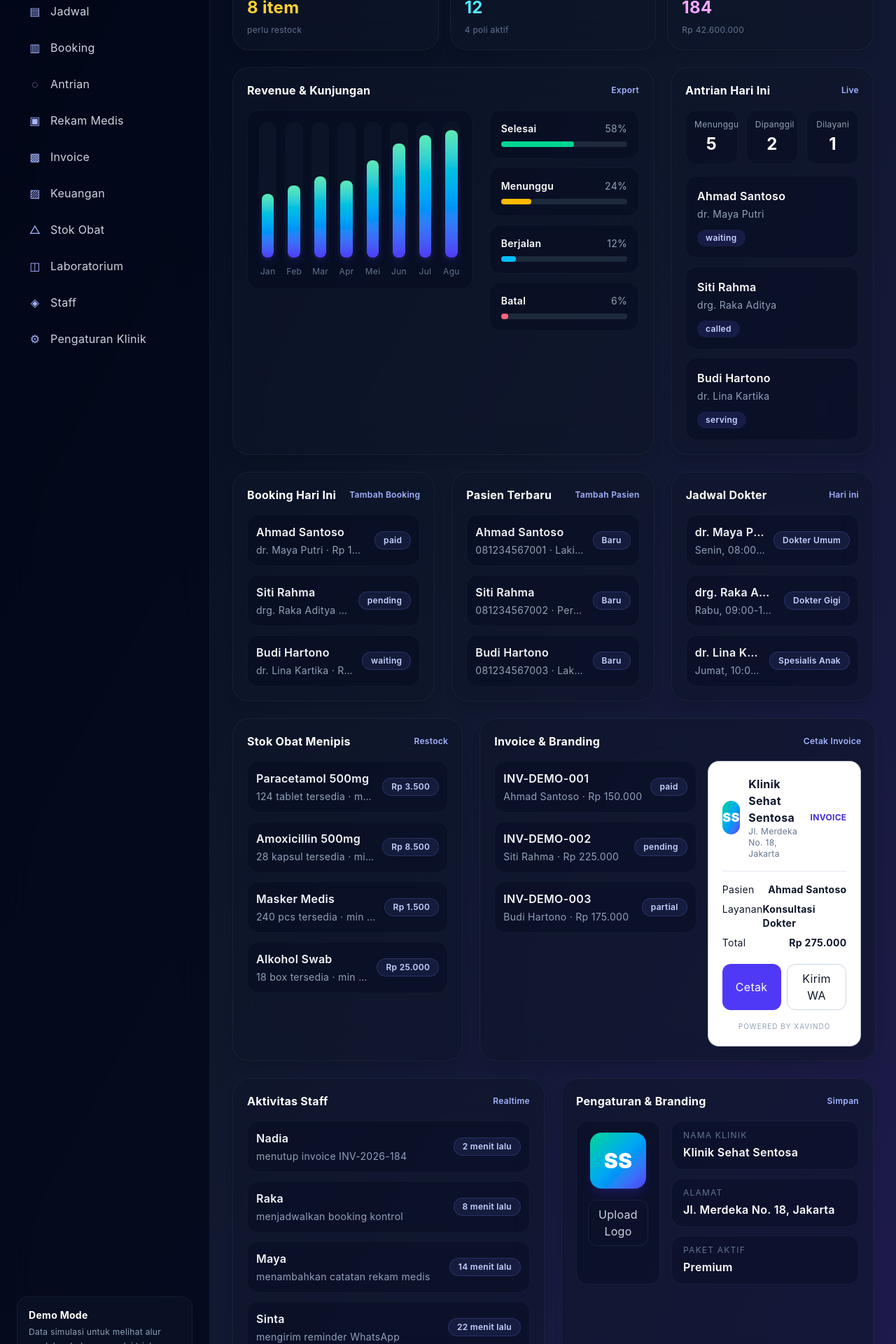
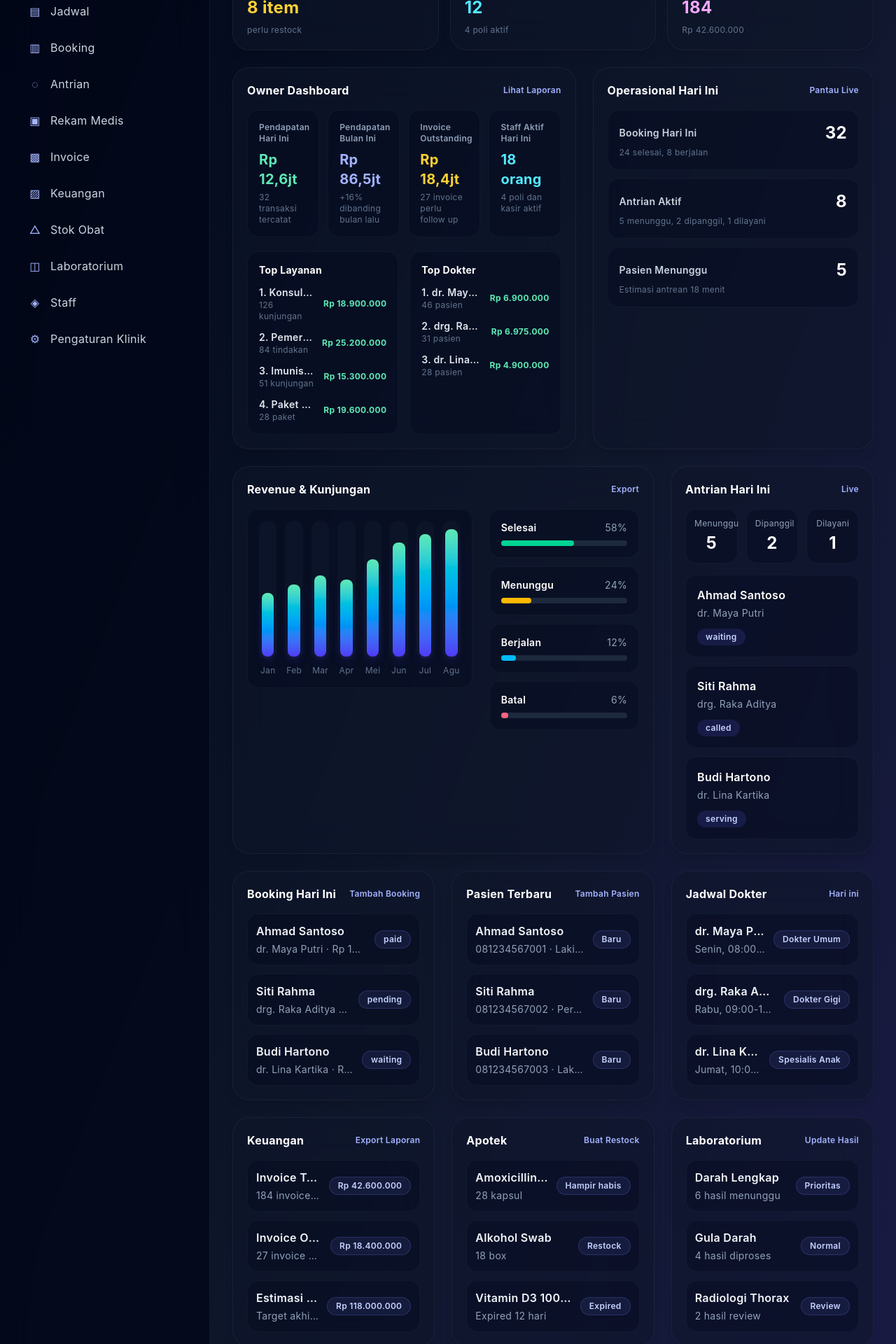
Before and after one commit to solusixavindo/klinik-, a Next.js app: page /demo in a window 1280 px wide. Shown: the part 420-2340 px from the top of the page at 70% size. Built offline with nearby package versions, Linux system fonts and the light colour scheme.

Commit message:
Upgrade demo showroom for sales audit

```diff
--- a/app/demo/page.tsx
+++ b/app/demo/page.tsx
@@ -55,6 +55,44 @@ const monthlyRevenue = [
   { label: "Jun", value: 86 },
   { label: "Jul", value: 92 },
   { label: "Agu", value: 96 },
+]
+
+const ownerMetrics = [
+  { label: "Pendapatan Hari Ini", value: "Rp 12,6jt", note: "32 transaksi tercatat", tone: "text-emerald-300" },
+  { label: "Pendapatan Bulan Ini", value: "Rp 86,5jt", note: "+16% dibanding bulan lalu", tone: "text-indigo-300" },
+  { label: "Invoice Outstanding", value: "Rp 18,4jt", note: "27 invoice perlu follow up", tone: "text-amber-300" },
+  { label: "Staff Aktif Hari Ini", value: "18 orang", note: "4 poli dan kasir aktif", tone: "text-cyan-300" },
+]
+
+const topServices = [
+  { label: "Konsultasi Umum", value: "126 kunjungan", amount: 18900000 },
+  { label: "Pemeriksaan Gigi", value: "84 tindakan", amount: 25200000 },
+  { label: "Imunisasi Anak", value: "51 kunjungan", amount: 15300000 },
+  { label: "Paket Medical Check Up", value: "28 paket", amount: 19600000 },
+]
+
+const topDoctors = [
+  { label: "dr. Maya Putri", value: "46 pasien", amount: 6900000 },
+  { label: "drg. Raka Aditya", value: "31 pasien", amount: 6975000 },
+  { label: "dr. Lina Kartika", value: "28 pasien", amount: 4900000 },
+]
+
+const operationsSnapshot = [
+  { label: "Booking Hari Ini", value: "32", note: "24 selesai, 8 berjalan" },
+  { label: "Antrian Aktif", value: "8", note: "5 menunggu, 2 dipanggil, 1 dilayani" },
+  { label: "Pasien Menunggu", value: "5", note: "Estimasi antrean 18 menit" },
+]
+
+const pharmacyAlerts = [
+  { label: "Amoxicillin 500mg", value: "28 kapsul", tag: "Hampir habis" },
+  { label: "Alkohol Swab", value: "18 box", tag: "Restock" },
+  { label: "Vitamin D3 1000 IU", value: "Expired 12 hari", tag: "Expired" },
+]
+
+const labQueue = [
+  { label: "Darah Lengkap", value: "6 hasil menunggu", tag: "Prioritas" },
+  { label: "Gula Darah", value: "4 hasil diproses", tag: "Normal" },
+  { label: "Radiologi Thorax", value: "2 hasil review", tag: "Review" },
 ]
 
 const formatRp = (value: number) => `Rp ${value.toLocaleString("id-ID")}`
@@ -165,6 +203,38 @@ export default function DemoPage() {
             <StatCard label="Invoice Terbayar" value="184" note={formatRp(42600000)} tone="text-fuchsia-300" />
           </div>
 
+          <div className="mt-6 grid gap-6 xl:grid-cols-[1.1fr_0.9fr]">
+            <Panel title="Owner Dashboard" action={<button onClick={handleDemoAction} className="text-xs font-semibold text-indigo-300">Lihat Laporan</button>}>
+              <div className="grid gap-3 sm:grid-cols-2 xl:grid-cols-4">
+                {ownerMetrics.map((item) => (
+                  <div key={item.label} className="rounded-2xl border border-slate-700/20 bg-slate-950/30 p-4">
+                    <p className="text-xs font-semibold text-slate-400">{item.label}</p>
+                    <p className={`mt-2 text-xl font-bold ${item.tone}`}>{item.value}</p>
+                    <p className="mt-1 text-xs text-slate-500">{item.note}</p>
+                  </div>
+                ))}
+              </div>
+              <div className="mt-5 grid gap-4 lg:grid-cols-2">
+                <MiniRanking title="Top Layanan" items={topServices} />
+                <MiniRanking title="Top Dokter" items={topDoctors} />
+              </div>
+            </Panel>
+
+            <Panel title="Operasional Hari Ini" action={<button onClick={handleDemoAction} className="text-xs font-semibold text-indigo-300">Pantau Live</button>}>
+              <div className="grid gap-3 sm:grid-cols-3 xl:grid-cols-1">
+                {operationsSnapshot.map((item) => (
+                  <div key={item.label} className="rounded-2xl border border-slate-700/20 bg-slate-950/30 p-4">
+                    <div className="flex items-center justify-between gap-3">
+                      <p className="text-sm font-semibold text-slate-300">{item.label}</p>
+                      <p className="text-2xl font-bold text-white">{item.value}</p>
+                    </div>
+                    <p className="mt-1 text-xs text-slate-500">{item.note}</p>
+                  </div>
+                ))}
+              </div>
+            </Panel>
+          </div>
+
           <div className="mt-6 grid gap-6 xl:grid-cols-[1.35fr_0.65fr]">
             <Panel title="Revenue & Kunjungan" action={<button onClick={handleDemoAction} className="text-xs font-semibold text-indigo-300">Export</button>}>
               <div className="grid gap-6 lg:grid-cols-[1.2fr_0.8fr]">
@@ -250,6 +320,32 @@ export default function DemoPage() {
                     meta={`${schedule.day}, ${schedule.start_time}-${schedule.end_time}`}
                     tag={schedule.doctors.specialization}
                   />
+                ))}
+              </div>
+            </Panel>
+          </div>
+
+          <div className="mt-6 grid gap-6 xl:grid-cols-3">
+            <Panel title="Keuangan" action={<button onClick={handleDemoAction} className="text-xs font-semibold text-indigo-300">Export Laporan</button>}>
+              <div className="space-y-3">
+                <Row title="Invoice Terbayar" meta="184 invoice bulan ini" tag={formatRp(42600000)} />
+                <Row title="Invoice Outstanding" meta="27 invoice perlu follow up" tag={formatRp(18400000)} />
+                <Row title="Estimasi Cashflow" meta="Target akhir bulan" tag={formatRp(118000000)} />
+              </div>
+            </Panel>
+
+            <Panel title="Apotek" action={<button onClick={handleDemoAction} className="text-xs font-semibold text-indigo-300">Buat Restock</button>}>
+              <div className="space-y-3">
+                {pharmacyAlerts.map((item) => (
+                  <Row key={item.label} title={item.label} meta={item.value} tag={item.tag} />
+                ))}
+              </div>
+            </Panel>
+
+            <Panel title="Laboratorium" action={<button onClick={handleDemoAction} className="text-xs font-semibold text-indigo-300">Update Hasil</button>}>
+              <div className="space-y-3">
+                {labQueue.map((item) => (
+                  <Row key={item.label} title={item.label} meta={item.value} tag={item.tag} />
                 ))}
               </div>
             </Panel>
@@ -379,6 +475,25 @@ function QueueMetric({ label, value }: { label: string; value: number }) {
   )
 }
 
+function MiniRanking({ title, items }: { title: string; items: { label: string; value: string; amount: number }[] }) {
+  return (
+    <div className="rounded-2xl border border-slate-700/20 bg-slate-950/30 p-4">
+      <p className="mb-3 text-sm font-bold text-white">{title}</p>
+      <div className="space-y-3">
+        {items.map((item, index) => (
+          <div key={item.label} className="flex items-center justify-between gap-3">
+            <div className="min-w-0">
+              <p className="truncate text-sm font-semibold text-slate-200">{index + 1}. {item.label}</p>
+              <p className="text-xs text-slate-500">{item.value}</p>
+            </div>
+            <span className="shrink-0 text-xs font-bold text-emerald-300">{formatRp(item.amount)}</span>
+          </div>
+        ))}
+      </div>
+    </div>
+  )
+}
+
 function Row({ title, meta, tag }: { title: string; meta: string; tag?: string }) {
   return (
     <div className="flex items-center justify-between gap-3 rounded-2xl border border-slate-700/20 bg-slate-950/30 p-3">
```
